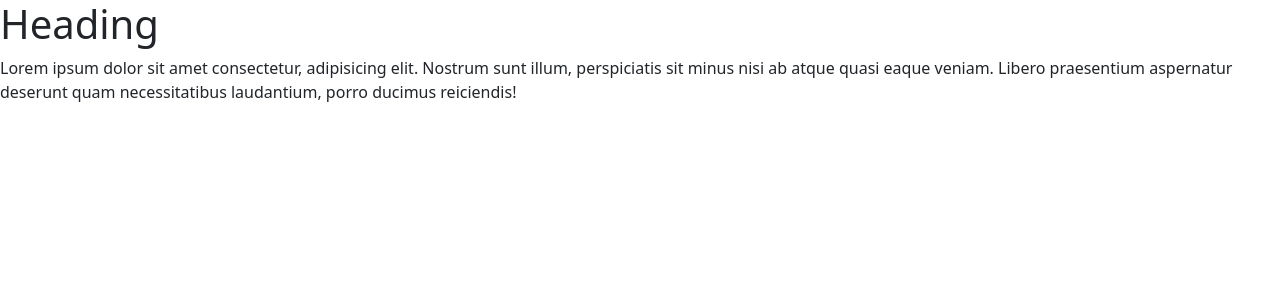
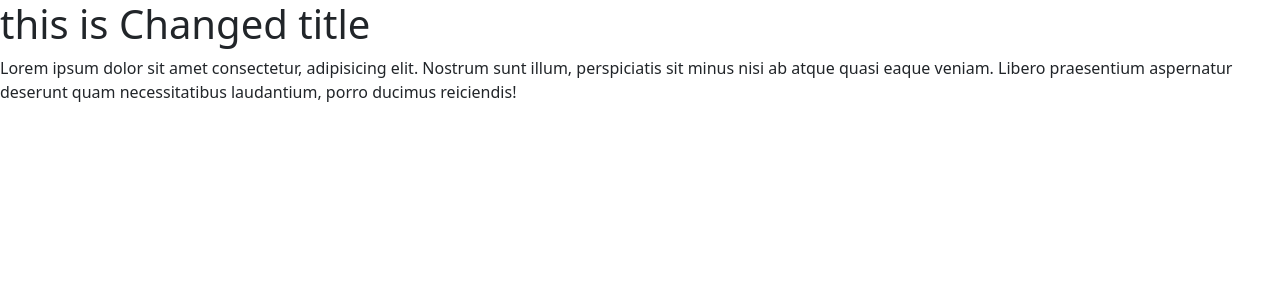
Before and after one commit to DebanjanKanjilal/To-do-List, an Angular app: page / in a window 1280 px wide. Shown: the top 300 px of the page. Built offline with nearby package versions, Linux system fonts and the light colour scheme.

Commit message:
testing few things

```diff
--- a/src/app/app.component.html
+++ b/src/app/app.component.html
@@ -1,4 +1,4 @@
 <div>
-  <h1>Heading</h1>
+  <h1>this is {{title}}</h1>
   <p>Lorem ipsum dolor sit amet consectetur, adipisicing elit. Nostrum sunt illum, perspiciatis sit minus nisi ab atque quasi eaque veniam. Libero praesentium aspernatur deserunt quam necessitatibus laudantium, porro ducimus reiciendis!</p>
 </div>
--- a/src/app/app.component.ts
+++ b/src/app/app.component.ts
@@ -7,4 +7,9 @@ import { Component } from '@angular/core';
 })
 export class AppComponent {
   title = 'todolist';
+  constructor() {
+    setTimeout(() => {
+      this.title="Changed title";
+    }, 3000);
+  }
 }
```
